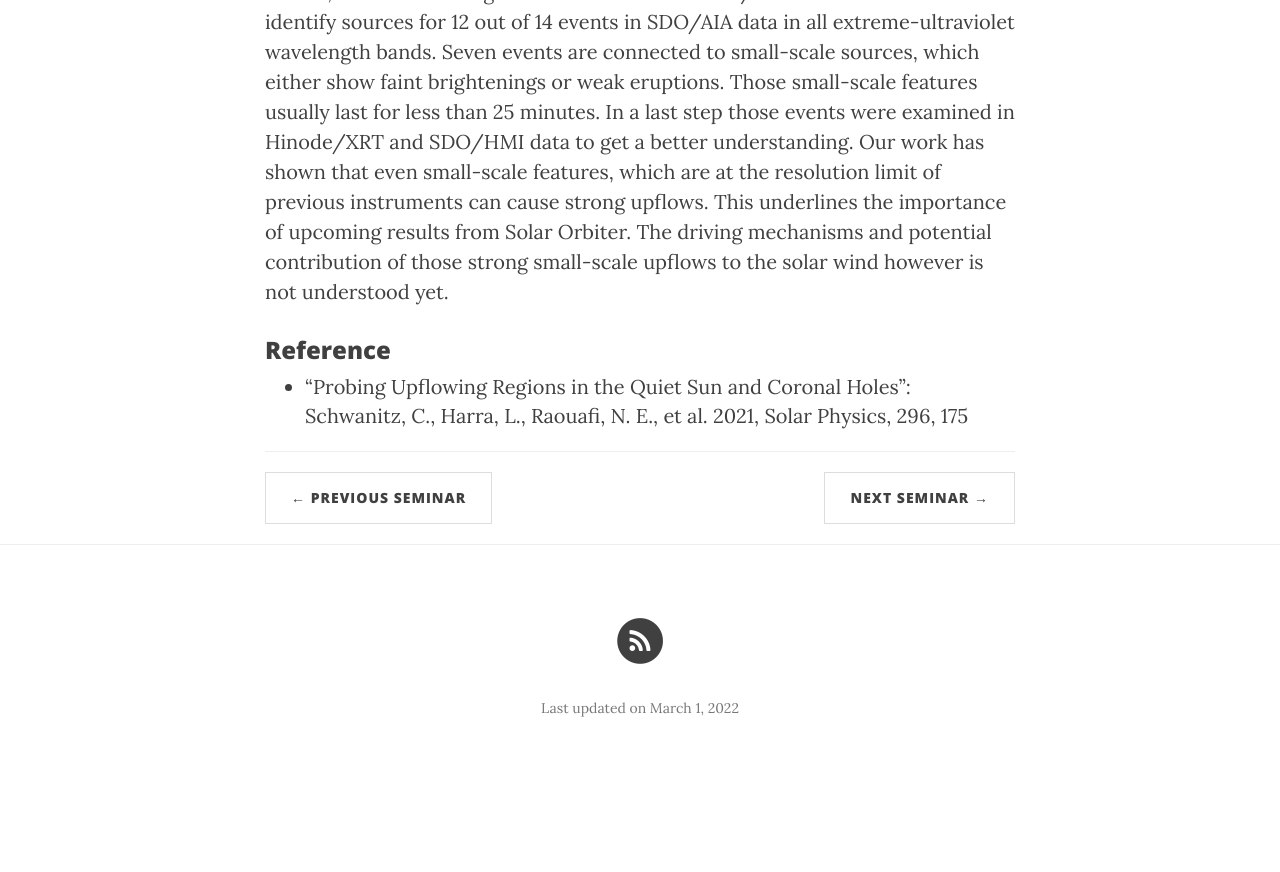
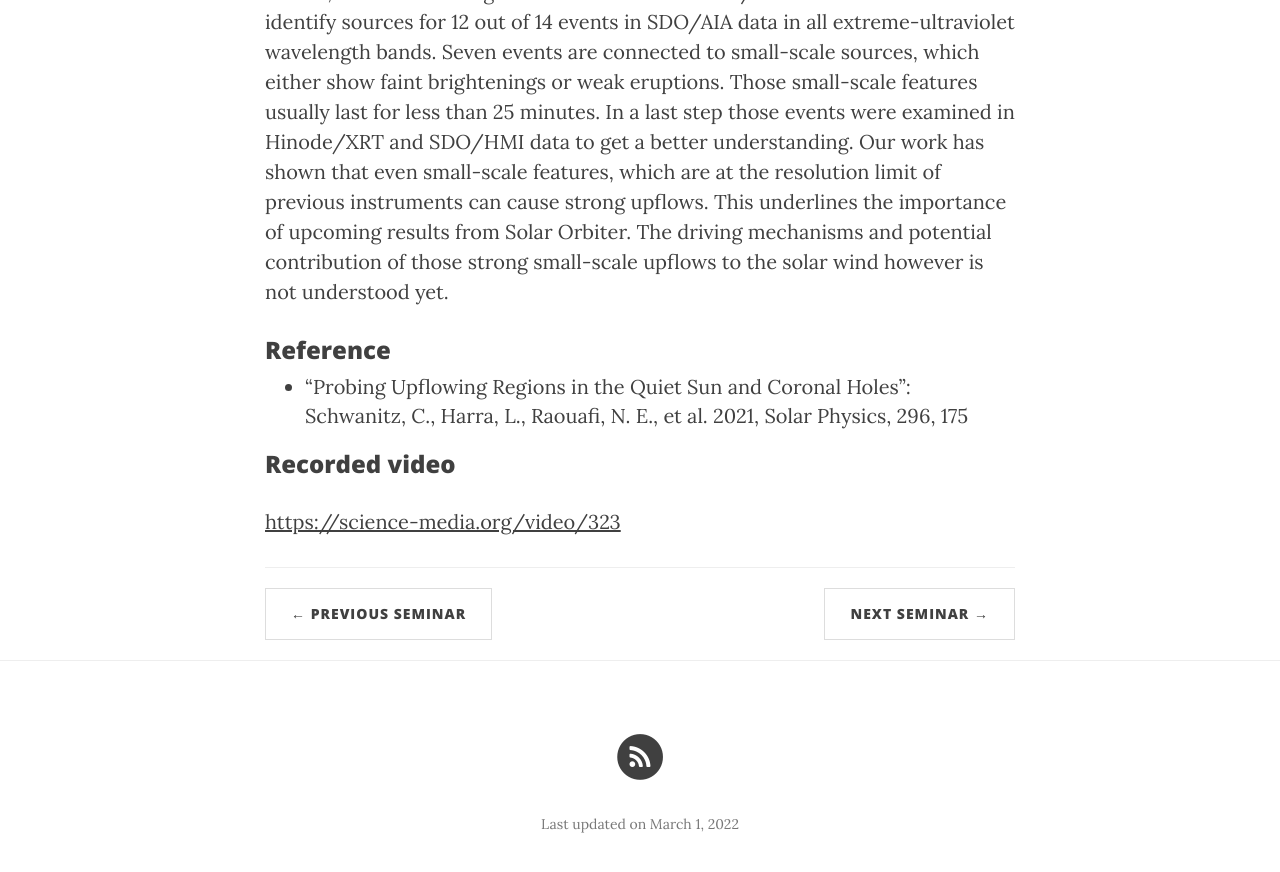
Before and after one commit to ITA-Solar/espos, a Jekyll site: the page built from _posts/2022-02-17-Schwanitz.md, in a window 1280 px wide and 900 px high, scrolled down 992 px. Shown: the top 872 px of the window. Built offline with Jekyll 4.4.1, drawn with Linux system fonts in a browser that asks for light colours; nearby versions of some CDN libraries; before the commit the page ends 1776 px from its top, so only the background shows below that.

Commit message:
Update 2022-02-17-Schwanitz.md

```diff
--- a/_posts/2022-02-17-Schwanitz.md
+++ b/_posts/2022-02-17-Schwanitz.md
@@ -15,3 +15,7 @@ Our work has shown that even small-scale features, which are at the resolution l
 
 ### Reference
 * ["Probing Upflowing Regions in the Quiet Sun and Coronal Holes": Schwanitz, C., Harra, L., Raouafi, N. E., et al. 2021, Solar Physics, 296, 175](https://link.springer.com/article/10.1007/s11207-021-01915-0)
+
+### Recorded video
+
+[https://science-media.org/video/323](https://science-media.org/video/323)
```
